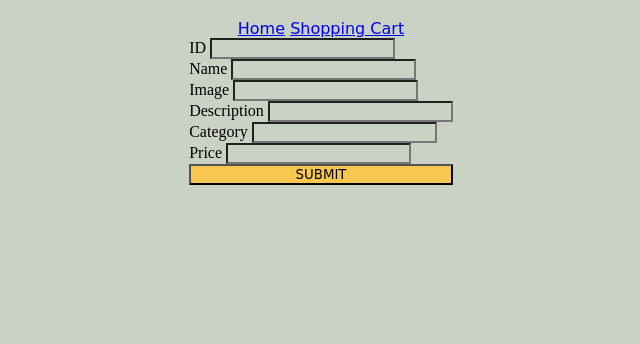
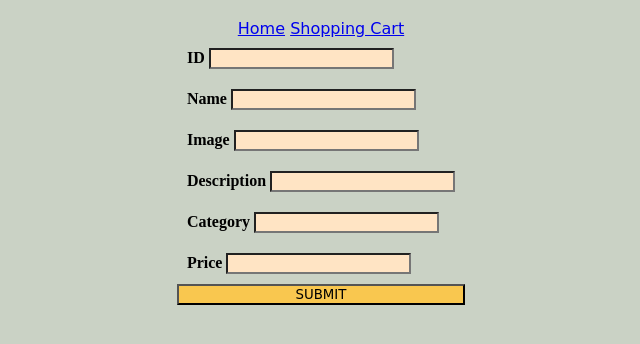
Before and after one commit to BrettSeifried/LAB-06-E-COMMERCE-SITE, a website with bundled scripts: page admin/index.html in a window 1280 px wide. Shown: the part 70-414 px from the top of the page, without its empty margins (319-959 px from the left). Built offline with nearby package versions, Linux system fonts and the light colour scheme; files whose address does not match are found by name; a web font is replaced by a local one.

Commit message:
added styling to admin page

```diff
--- a/styles/admin.css
+++ b/styles/admin.css
@@ -8,4 +8,13 @@ body {
 form {
     display: flex;
     flex-direction: column;
+    font-weight: bolder;
 }
+
+label {
+    padding: 10px;
+}
+
+input {
+    background-color: bisque;
+}
```
